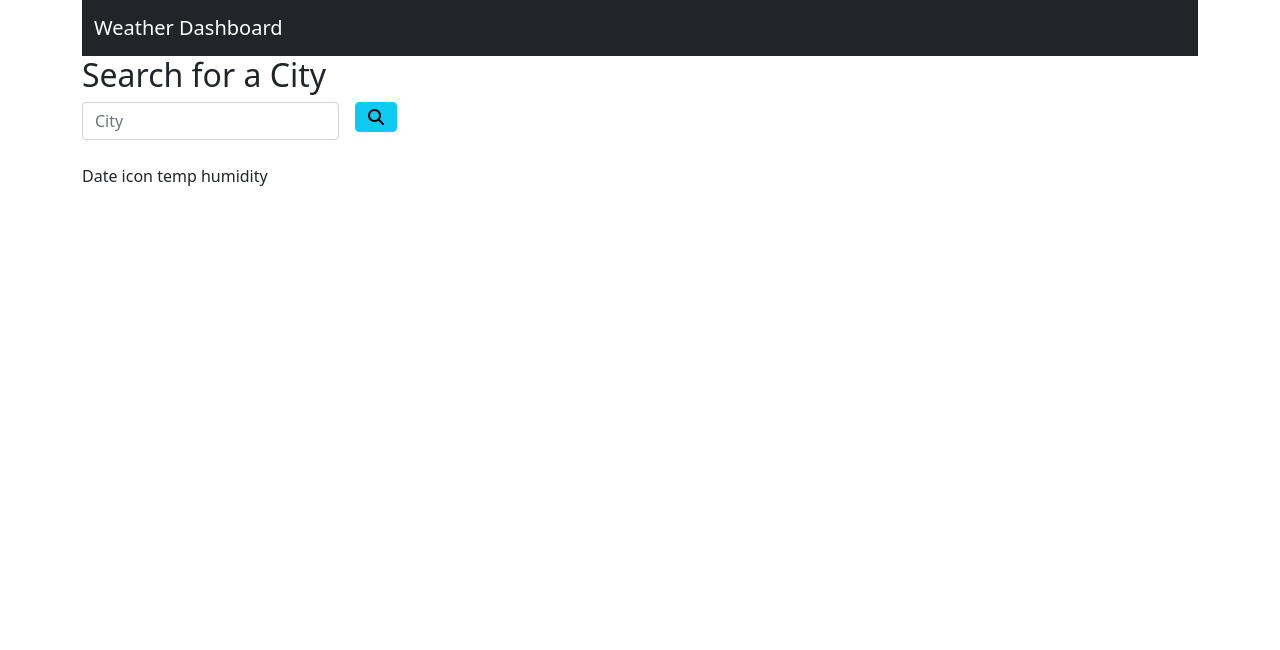
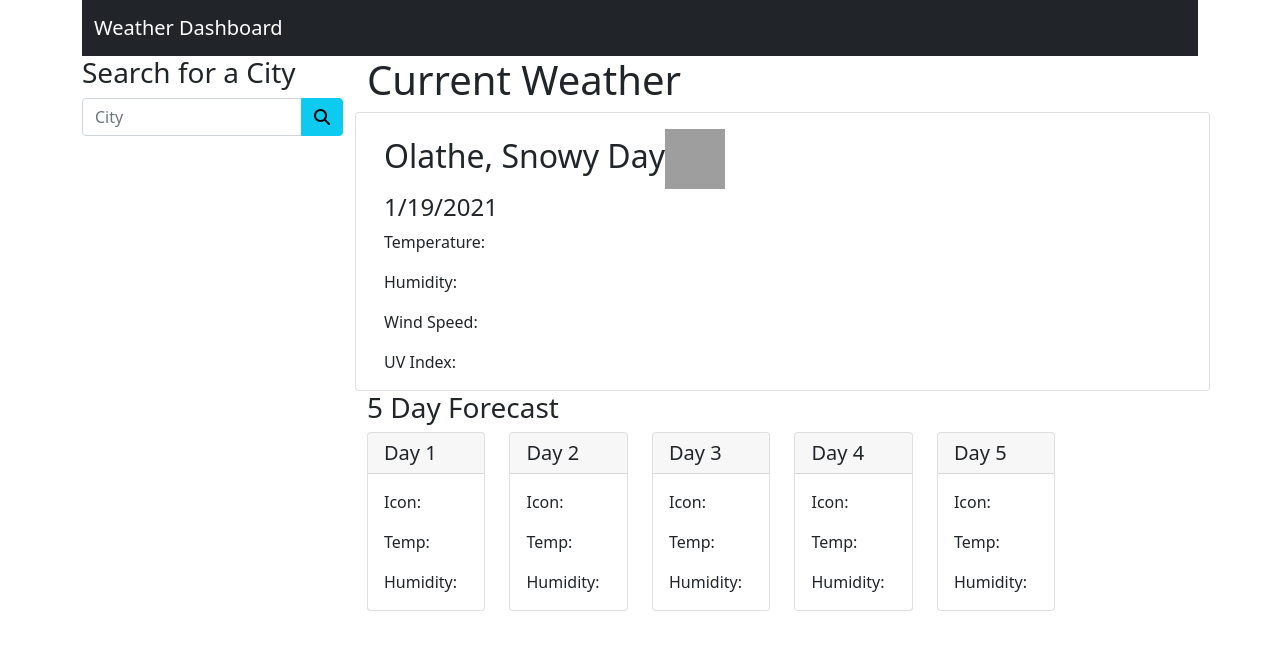
Before and after one commit to bmcleod12/light-as-a-weather, a plain HTML site: page index.html in a window 1280 px wide. Drawn offline with nearby package versions, Linux system fonts and the light colour scheme; grey boxes are pictures that could not be loaded.

Commit message:
updated js to call two APIs and updated HTML to display mock up layout

```diff
--- a/index.html
+++ b/index.html
@@ -18,16 +18,106 @@
 
 
     <div class="container">
-        <h2>Search for a City</h2>
-
-        <form class="row g-3">
+      <div class="row">
+        <div class="col-3">
+          <h3>Search for a City</h3>
+          <!-- <form>
             <div class="col-auto">
-              <input type="text" class="form-control" id="search-city" placeholder="City">
+            <input type="text" class="form-control" id="search-city" placeholder="City">
             </div>
             <div class="col-auto">
               <button type="submit" class="btn btn-info mb-3 fas fa-search" id="search"></button>
             </div>
-          </form>
+          </form> -->
+
+          <div class="input-group mb-3">
+            <input type="text" class="form-control" id="search-city" placeholder="City" aria-label="Search City">
+            <button class="btn btn-info fas fa-search" type="button" id="search"></button>
+          </div>
+
+        </div>
+
+        <div class="col-9">
+          <div class="row">
+            <h1>Current Weather</h1>
+              <div class="card">
+                <div class="card-body" id="current-weather-card">
+                  <h2 class="card-title">Olathe, Snowy Day<img src="http://openweathermap.org/img/wn/13n@2x.png" width="60px" height="60px" alt=""></img></h2>
+                  <h4 class="card-subtitle mb-2">1/19/2021</h4>
+                  <p class="card-text">Temperature: </p>
+                  <p class="card-text">Humidity: </p>
+                  <p class="card-text">Wind Speed: </p>
+                  <p class="card-text">UV Index: </p>
+                </div>
+              </div>
+          </div>
+
+          <div class="row">
+            <h3>5 Day Forecast</h3>
+            <div class="col-2">
+              <div class="card">
+                <h5 class="card-header">Day 1</h5>
+                <div class="card-body">
+                  <p class="card-text">Icon: </p>
+                  <p class="card-text">Temp: </p>
+                  <p class="card-text">Humidity: </p>
+                </div>
+              </div>
+            </div>
+
+            <div class="col-2">
+              <div class="card">
+                <h5 class="card-header">Day 2</h5>
+                <div class="card-body">
+                  <p class="card-text">Icon: </p>
+                  <p class="card-text">Temp: </p>
+                  <p class="card-text">Humidity: </p>
+                </div>
+              </div>
+            </div>
+
+            <div class="col-2">
+              <div class="card">
+                <h5 class="card-header">Day 3</h5>
+                <div class="card-body">
+                  <p class="card-text">Icon: </p>
+                  <p class="card-text">Temp: </p>
+                  <p class="card-text">Humidity: </p>
+                </div>
+              </div>
+            </div>
+
+            <div class="col-2">
+              <div class="card">
+                <h5 class="card-header">Day 4</h5>
+                <div class="card-body">
+                  <p class="card-text">Icon: </p>
+                  <p class="card-text">Temp: </p>
+                  <p class="card-text">Humidity: </p>
+                </div>
+              </div>
+            </div>
+
+            <div class="col-2">
+              <div class="card">
+                <h5 class="card-header">Day 5</h5>
+                <div class="card-body">
+                  <p class="card-text">Icon: </p>
+                  <p class="card-text">Temp: </p>
+                  <p class="card-text">Humidity: </p>
+                </div>
+              </div>
+            </div>
+
+
+
+          </div>
+        </div>
+
+      </div>
+
+
+
 
         <!-- today -->
         <p id="current-city-and-date"></p>
@@ -36,17 +126,8 @@
         <p id="humidity"></p>
         <p id="wind-speed"></p>
         <p id="uv-index"></p>
+        <!-- <img src="http://openweathermap.org/img/wn/13n@2x.png" width="80px" height="80px" alt=""></img> -->
 
-        <!-- future days  -->
-        <p id="day-1"></p>
-          Date
-          icon
-          temp
-          humidity
-        <p id="day-2"></p>
-        <p id="day-3"></p>
-        <p id="day-4"></p>
-        <p id="day-5"></p>
     </div>
 
     <script src="https://code.jquery.com/jquery.js"></script>
--- a/script.js
+++ b/script.js
@@ -1,4 +1,9 @@
 $(document).ready(function(){
+
+    $("#search-city").keydown(function (event) {
+    if (event.keyCode == 13) {
+        event.preventDefault();
+    }});
 
     $("#search").on("click", function(event) {
         event.preventDefault();
@@ -6,18 +11,50 @@ $(document).ready(function(){
         var q = $("#search-city").val();
         console.log(q);
 
-        var queryURL = "https://api.openweathermap.org/data/2.5/forecast?q=" + q + "&units=imperial" + "&appid=c8dda36408a8eec1bd2b3381270f38a9";
+        // var queryURL = "https://api.openweathermap.org/data/2.5/forecast?q=" + q + "&units=imperial" + "&appid=c8dda36408a8eec1bd2b3381270f38a9";
 
         $.ajax({
-        url: queryURL,
+        url: "https://api.openweathermap.org/data/2.5/forecast?q=" + q + "&units=imperial" + "&appid=c8dda36408a8eec1bd2b3381270f38a9",
         method: "GET"
         }).then(function(response) {
-            console.log(response);
-            console.log(response.city.name);
-            console.log(response.list[0].main.temp);
-            console.log(response.list[0].main.humidity);
-            console.log(response.list[0].weather[0].icon);
-            console.log(response.list[0].weather[0].main);
+
+            var latitude = response.city.coord.lat;
+            var longitude = response.city.coord.lon;
+
+            // console logs to double check
+            // console.log(response);
+            // console.log(response.city.name);
+            // console.log("Latitude: " + latitude);
+            // console.log("Longitude: " + longitude);
+            // console.log(response.list[0].main.temp);
+            // console.log(response.list[0].main.humidity);
+            // console.log(response.list[0].weather[0].icon);
+            // console.log(response.list[0].weather[0].main);
+
+
+            $.ajax({
+                url: "http://api.openweathermap.org/data/2.5/onecall?lat=" + latitude + "&lon=" + longitude + "&exclude=minutely,hourly,alerts&units=imperial&appid=c8dda36408a8eec1bd2b3381270f38a9",
+                method: "GET"
+                }).then(function(response) {
+                    console.log(response);
+
+                    // var currentHumidity =
+                    console.log("Humidity: " + response.current.humidity);
+                    console.log("Current Temperature: " + response.current.temp);
+                    console.log("UV Index: " + response.current.uvi);
+                    console.log("Wind Speed: " + response.current.wind_speed);
+                    console.log("Current Description: " + response.current.weather[0].main);
+                    console.log("Icon ID: " + response.current.weather[0].icon);
+
+
+                    // after I grab the data, create everything for the Current card and append to #current-weather-card
+
+                    // <img src="http://openweathermap.org/img/wn/13n@2x.png" width="50px" height="50px" alt=""></img>
+                    // "http://openweathermap.org/img/wn/" + iconID + "@2x.png"
+                });
+
+
+
         });
 
     });
@@ -26,7 +63,7 @@ $(document).ready(function(){
 });
 
 
-// api.openweathermap.org/data/2.5/weather?q={city name}&appid={API key}
+// https://api.openweathermap.org/data/2.5/onecall?lat={lat}&lon={lon}&exclude={part}&appid={API key}
 
 
 // $("#select-artist").on("click", function(event) {
```
Also changed, not shown: 1 other file.
